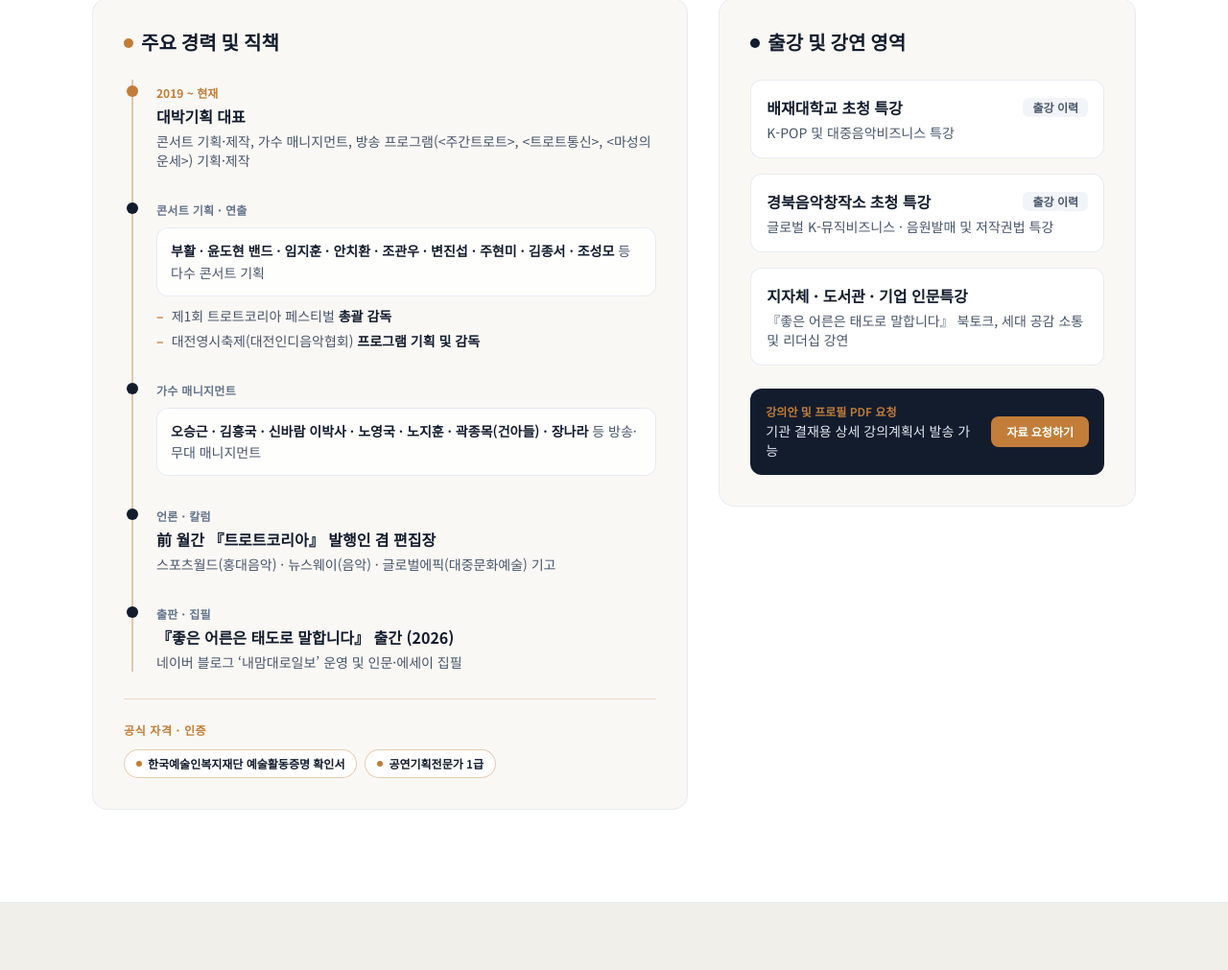
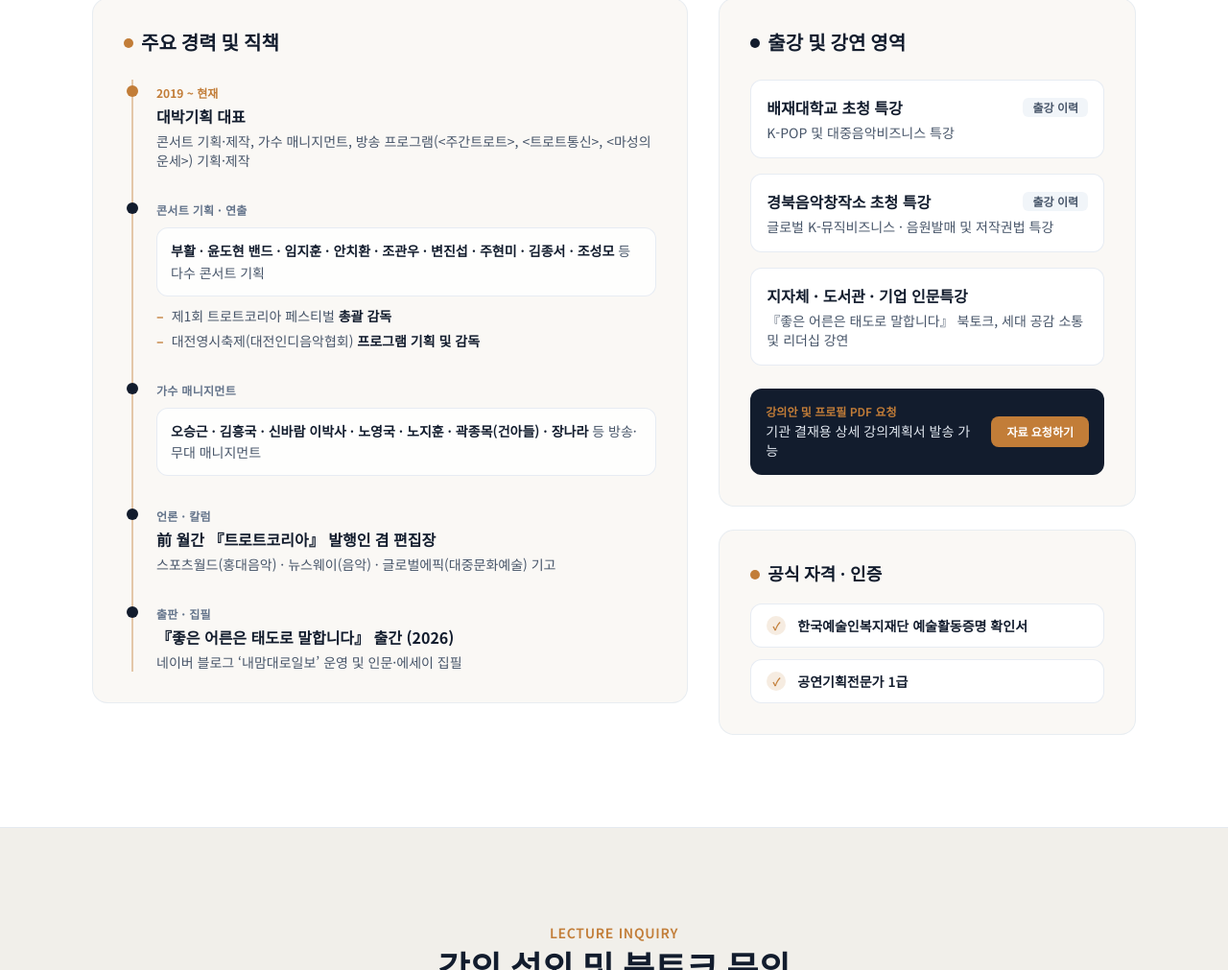
Before and after one commit to 5469pts-debug/5469pts-debug.github.io, a plain HTML site: page index.html in a window 1280 px wide. Shown: the part 3573-4584 px from the top of the page at 96% size. Drawn offline with nearby package versions, Linux system fonts and the light colour scheme.

Commit message:
경력 섹션 레이아웃 정돈: 공식 자격·인증을 별도 카드로 분리
좌우 카드 높이를 맞추고 자격·인증 항목을 독립 카드로 옮겼습니다.

```diff
--- a/index.html
+++ b/index.html
@@ -526,24 +526,11 @@
               <p class="text-sm text-slate-600 mt-1">네이버 블로그 ‘내맘대로일보’ 운영 및 인문·에세이 집필</p>
             </li>
           </ol>
-
-          <div class="mt-7 pt-6 border-t border-brand-amber/25">
-            <h4 class="text-xs font-bold text-brand-amber tracking-wider uppercase">공식 자격 · 인증</h4>
-            <div class="mt-3 flex flex-wrap gap-2">
-              <span class="inline-flex items-center gap-1.5 px-3 py-1.5 rounded-full bg-white border border-brand-amber/40 text-xs font-semibold text-brand-navy">
-                <span class="w-1.5 h-1.5 rounded-full bg-brand-amber"></span>
-                한국예술인복지재단 예술활동증명 확인서
-              </span>
-              <span class="inline-flex items-center gap-1.5 px-3 py-1.5 rounded-full bg-white border border-brand-amber/40 text-xs font-semibold text-brand-navy">
-                <span class="w-1.5 h-1.5 rounded-full bg-brand-amber"></span>
-                공연기획전문가 1급
-              </span>
-            </div>
-          </div>
         </div>
 
         <!-- 우측: 출강 및 강연 영역 -->
-        <div class="lg:col-span-5 bg-brand-cream rounded-2xl p-6 sm:p-8 border border-slate-200/70 flex flex-col justify-between">
+        <div class="lg:col-span-5 space-y-6">
+          <div class="bg-brand-cream rounded-2xl p-6 sm:p-8 border border-slate-200/70">
             <div>
               <h3 class="font-serif text-xl font-bold text-brand-navy mb-6 flex items-center gap-2">
                 <span class="w-2.5 h-2.5 rounded-full bg-brand-navy"></span>
@@ -583,6 +570,25 @@
               <a href="#contact" class="px-4 py-2 rounded-lg bg-brand-amber text-white text-xs font-semibold text-center hover:bg-amber-600 transition-colors shrink-0">
                 자료 요청하기
               </a>
+            </div>
+          </div>
+
+          <!-- 공식 자격 · 인증 -->
+          <div class="bg-brand-cream rounded-2xl p-6 sm:p-8 border border-slate-200/70">
+            <h3 class="font-serif text-lg font-bold text-brand-navy mb-4 flex items-center gap-2">
+              <span class="w-2.5 h-2.5 rounded-full bg-brand-amber"></span>
+              공식 자격 · 인증
+            </h3>
+            <ul class="space-y-3">
+              <li class="flex items-center gap-3 bg-white rounded-xl px-4 py-3 border border-slate-200/80">
+                <span class="w-5 h-5 rounded-full bg-brand-amber/15 text-brand-amber flex items-center justify-center text-[11px] font-bold shrink-0">✓</span>
+                <span class="text-sm font-semibold text-brand-navy">한국예술인복지재단 예술활동증명 확인서</span>
+              </li>
+              <li class="flex items-center gap-3 bg-white rounded-xl px-4 py-3 border border-slate-200/80">
+                <span class="w-5 h-5 rounded-full bg-brand-amber/15 text-brand-amber flex items-center justify-center text-[11px] font-bold shrink-0">✓</span>
+                <span class="text-sm font-semibold text-brand-navy">공연기획전문가 1급</span>
+              </li>
+            </ul>
           </div>
         </div>
       </div>
```
Lines whose indentation alone changed are shown as unchanged.
